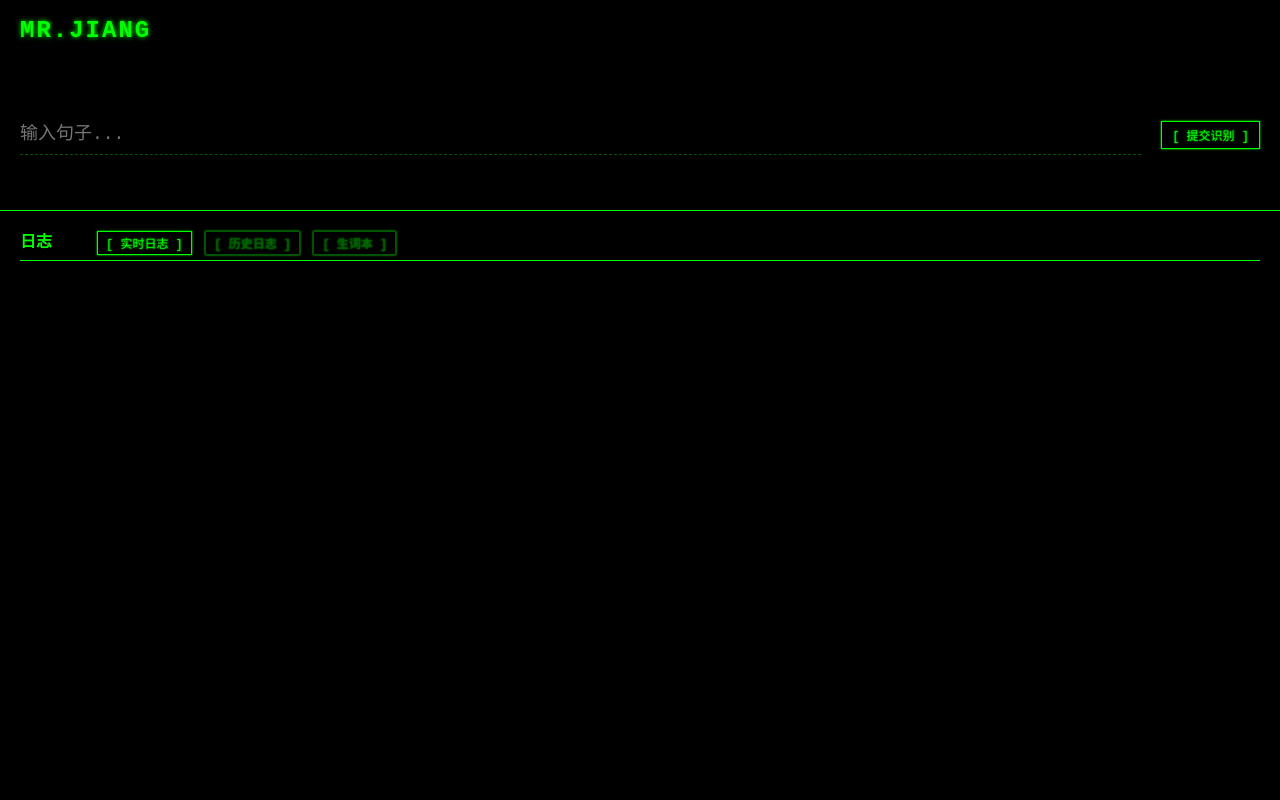
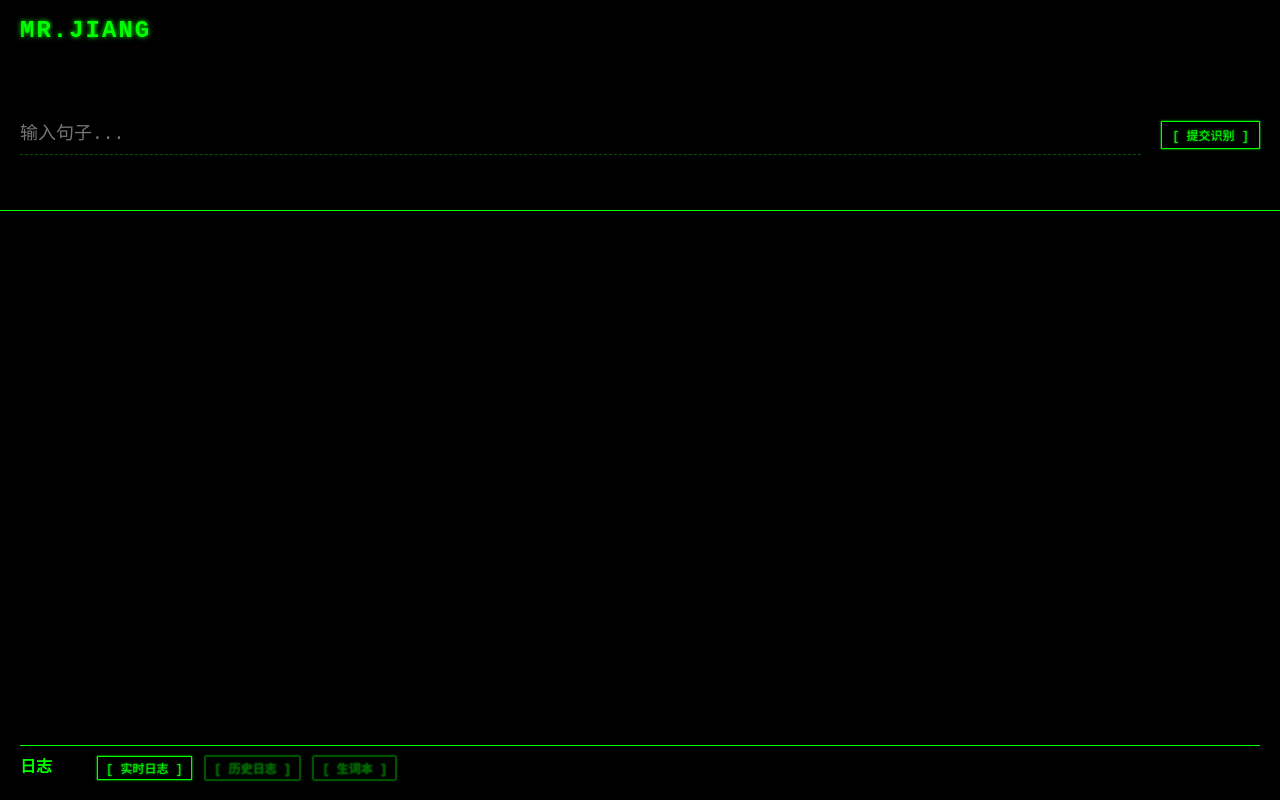
Before and after one commit to qq939/teacher2, a Flask app: page / in a window 1280 px wide. Run offline with Flask 3, Linux system fonts and the light colour scheme.

Commit message:
把筛选放到最下面

```diff
--- a/templates/index.html
+++ b/templates/index.html
@@ -116,11 +116,82 @@
         /* Log/Result Area */
         #log-area {
             flex: 5 1 0;
-            overflow-y: auto;
+            overflow-y: hidden;
             padding: 20px;
             font-size: 14px;
             line-height: 1.5;
             min-height: 0;
+            display: flex;
+            flex-direction: column;
+        }
+
+        #logs-content {
+            flex: 1 1 auto;
+            overflow-y: auto;
+            min-height: 0;
+            margin-bottom: 10px;
+        }
+
+        #history-content {
+            flex: 1 1 auto;
+            display: none;
+            flex-direction: column;
+            min-height: 0;
+            margin-bottom: 10px;
+        }
+
+        #history-list {
+            flex: 1 1 auto;
+            overflow-y: auto;
+            min-height: 0;
+        }
+
+        #history-filter {
+            flex-shrink: 0;
+            margin-top: 10px;
+            margin-bottom: 0;
+            font-size: 12px;
+            display: flex;
+            align-items: center;
+            gap: 10px;
+            border-top: 1px dashed #030;
+            padding-top: 10px;
+        }
+
+        #vocab-content {
+            flex: 1 1 auto;
+            display: none;
+            flex-direction: column;
+            min-height: 0;
+            margin-bottom: 10px;
+        }
+
+        #vocab-list {
+            flex: 1 1 auto;
+            overflow-y: auto;
+            min-height: 0;
+        }
+
+        #vocab-controls {
+            flex-shrink: 0;
+            margin-top: 10px;
+            margin-bottom: 0;
+            font-size: 12px;
+            display: flex;
+            align-items: center;
+            gap: 10px;
+            border-top: 1px dashed #030;
+            padding-top: 10px;
+        }
+
+        .tabs-header {
+            flex-shrink: 0;
+            color: #0f0;
+            border-top: 1px solid #0f0;
+            padding-top: 10px;
+            margin-top: auto;
+            display: flex;
+            align-items: center;
         }
 
         .log-entry {
@@ -235,7 +306,27 @@
         </div>
 
         <div id="log-area">
-            <div style="color: #0f0; border-bottom: 1px solid #0f0; padding-bottom: 5px; margin-bottom: 10px; display: flex; align-items: center;">
+            <div id="logs-content">
+                <!-- Logs will appear here -->
+            </div>
+            <div id="history-content" style="display:none; min-height:0; height:100%;">
+                <div id="history-list" style="overflow-y:auto; min-height:0;"></div>
+                <div id="history-filter" style="margin-bottom:10px; font-size:12px; display:flex; align-items:center; gap:10px; flex-shrink:0;">
+                    <span>Start:</span><input type="date" id="history-start" style="background:#000;border:1px solid #050;color:#0f0;">
+                    <span>End:</span><input type="date" id="history-end" style="background:#000;border:1px solid #050;color:#0f0;">
+                    <button id="history-filter-btn">[ Filter ]</button>
+                    <button id="history-download-btn" style="margin-left:auto;">[ Download JSON ]</button>
+                </div>
+            </div>
+            <div id="vocab-content" style="display:none; min-height:0; height:100%;">
+                <div id="vocab-list" style="overflow-y:auto; min-height:0;"></div>
+                <div id="vocab-controls" style="margin-bottom:10px; font-size:12px; display:flex; align-items:center; gap:10px; flex-shrink:0;">
+                    <button id="vocab-refresh-btn">[ Refresh ]</button>
+                    <span id="vocab-hint" style="margin-left:auto; color:#0a0;"></span>
+                </div>
+            </div>
+
+            <div class="tabs-header">
                 <span style="font-size: 16px; font-weight: bold; margin-right: 15px;">日志</span>
                 <div style="margin-left: 20px;">
                     <button id="tab-log" style="font-size: 12px; padding: 2px 8px; border-color:#0f0; color:#0f0; background:transparent;">[ 实时日志 ]</button>
@@ -244,25 +335,6 @@
                 </div>
                 <span id="history-hint" style="font-size: 12px; margin-left: auto; color:#0a0;"></span>
             </div>
-            <div id="logs-content">
-                <!-- Logs will appear here -->
-            </div>
-            <div id="history-content" style="display:none; min-height:0; height:100%;">
-                <div id="history-filter" style="margin-bottom:10px; font-size:12px; display:flex; align-items:center; gap:10px; flex-shrink:0;">
-                    <span>Start:</span><input type="date" id="history-start" style="background:#000;border:1px solid #050;color:#0f0;">
-                    <span>End:</span><input type="date" id="history-end" style="background:#000;border:1px solid #050;color:#0f0;">
-                    <button id="history-filter-btn">[ Filter ]</button>
-                    <button id="history-download-btn" style="margin-left:auto;">[ Download JSON ]</button>
-                </div>
-                <div id="history-list" style="overflow-y:auto; min-height:0;"></div>
-            </div>
-            <div id="vocab-content" style="display:none; min-height:0; height:100%;">
-                <div style="margin-bottom:10px; font-size:12px; display:flex; align-items:center; gap:10px; flex-shrink:0;">
-                    <button id="vocab-refresh-btn">[ Refresh ]</button>
-                    <span id="vocab-hint" style="margin-left:auto; color:#0a0;"></span>
-                </div>
-                <div id="vocab-list" style="overflow-y:auto; min-height:0;"></div>
-            </div>
         </div>
     </div>
 
```
